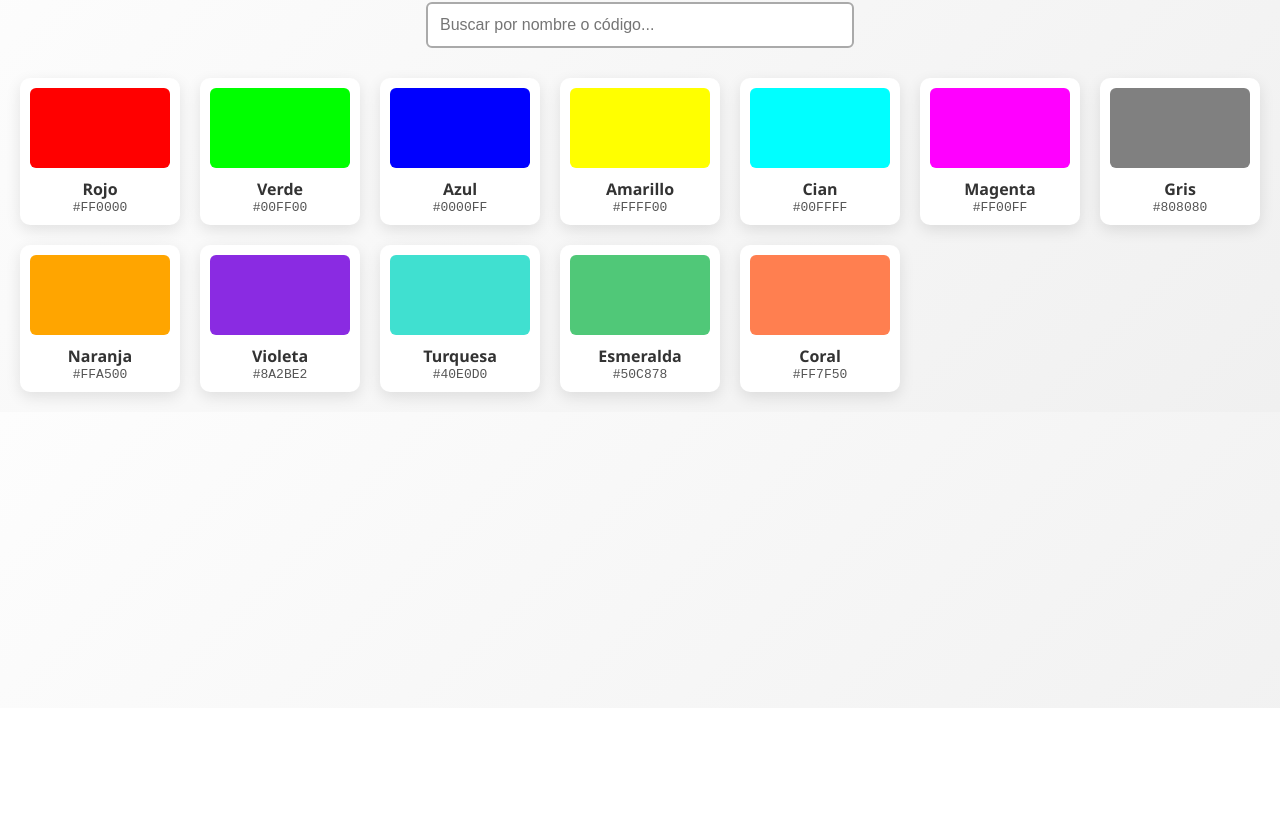
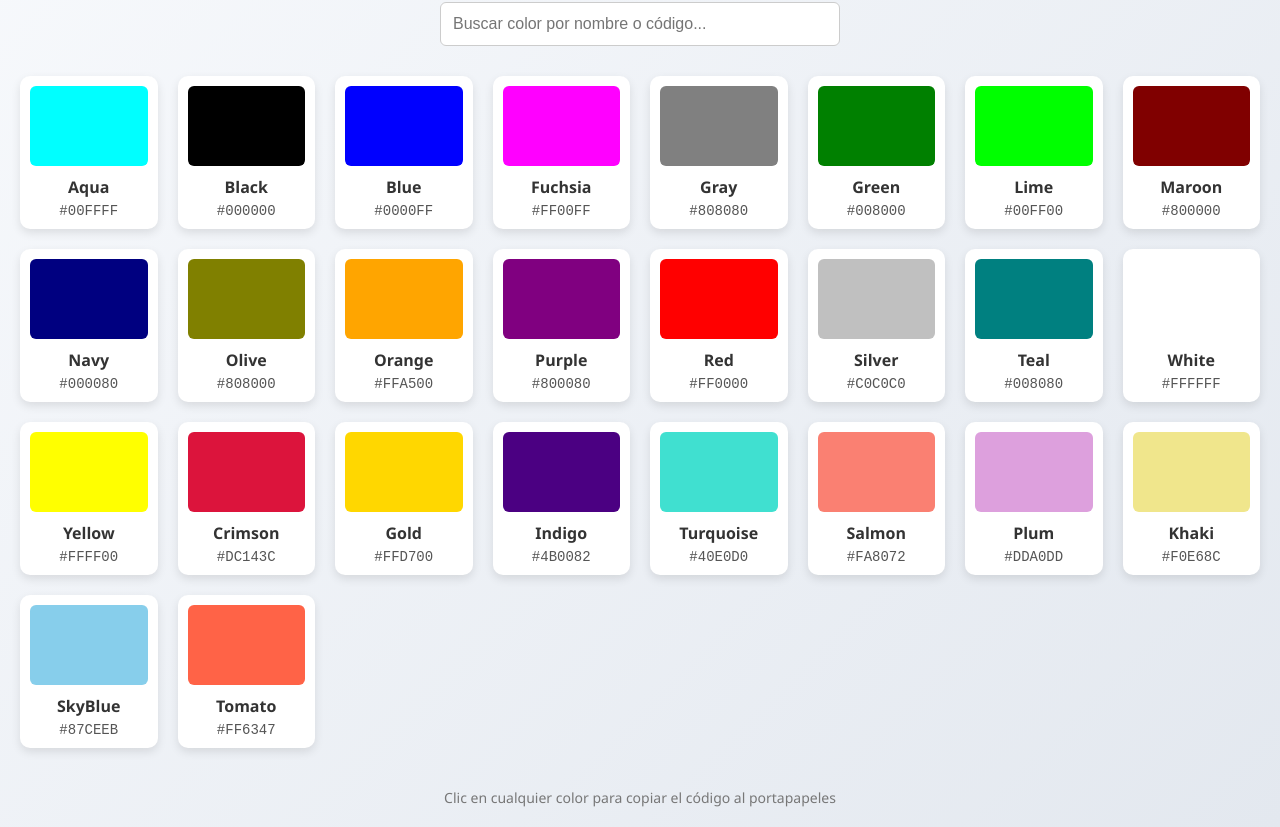
Before and after one commit to ElWawin/ColorCode, a plain HTML site: page index.html in a window 1280 px wide. Shown: the part 92-919 px from the top of the page. Before the commit the page ends 800 px from the top, so only its background shows below. Drawn offline with Linux system fonts and the light colour scheme.

Commit message:
Update index.html

```diff
--- a/index.html
+++ b/index.html
@@ -1,21 +1,28 @@
 <!DOCTYPE html>
 <html lang="es">
 <head>
-  <meta charset="UTF-8" />
-  <meta name="viewport" content="width=device-width, initial-scale=1.0" />
-  <title>Colores Bonitos</title>
+  <meta charset="UTF-8">
+  <title>Selector de Colores HTML</title>
+  <meta name="viewport" content="width=device-width, initial-scale=1.0">
   <style>
+    * {
+      box-sizing: border-box;
+    }
+
     body {
+      font-family: 'Segoe UI', sans-serif;
       margin: 0;
-      font-family: 'Segoe UI', sans-serif;
-      background: linear-gradient(135deg, #fdfdfd, #f0f0f0);
+      padding: 20px;
+      background: linear-gradient(135deg, #f7f9fc, #e3e8ef);
       color: #333;
-      padding: 20px;
     }
+
     h1 {
       text-align: center;
       margin-bottom: 10px;
+      animation: fadeIn 1s ease-out;
     }
+
     #buscador {
       display: block;
       margin: 0 auto 30px auto;
@@ -23,96 +30,126 @@
       font-size: 16px;
       width: 90%;
       max-width: 400px;
-      border: 2px solid #aaa;
+      border: 1px solid #ccc;
       border-radius: 6px;
+      transition: all 0.3s ease;
     }
-    .grid {
+
+    #buscador:focus {
+      border-color: #888;
+      outline: none;
+    }
+
+    .tabla-colores {
       display: grid;
-      grid-template-columns: repeat(auto-fill, minmax(150px, 1fr));
+      grid-template-columns: repeat(auto-fill, minmax(130px, 1fr));
       gap: 20px;
-      animation: fadeIn 1s ease-in-out;
+      animation: slideUp 1s ease;
     }
+
     @keyframes fadeIn {
-      from { opacity: 0; transform: translateY(30px); }
+      from { opacity: 0; transform: translateY(-30px); }
       to { opacity: 1; transform: translateY(0); }
     }
-    .color-card {
-      background: white;
+
+    @keyframes slideUp {
+      from { opacity: 0; transform: translateY(50px); }
+      to { opacity: 1; transform: translateY(0); }
+    }
+
+    .color-box {
+      background: #fff;
       border-radius: 10px;
       padding: 10px;
-      box-shadow: 0 5px 15px rgba(0,0,0,0.1);
+      box-shadow: 0 4px 10px rgba(0,0,0,0.1);
       text-align: center;
-      transition: transform 0.3s, box-shadow 0.3s;
       cursor: pointer;
+      transition: transform 0.2s, box-shadow 0.2s;
     }
-    .color-card:hover {
+
+    .color-box:hover {
       transform: scale(1.05);
-      box-shadow: 0 8px 20px rgba(0,0,0,0.2);
+      box-shadow: 0 6px 16px rgba(0,0,0,0.2);
     }
-    .preview {
+
+    .color-preview {
+      width: 100%;
       height: 80px;
       border-radius: 6px;
       margin-bottom: 10px;
-      transition: background 0.3s ease;
     }
-    .name {
+
+    .color-name {
       font-weight: bold;
+      margin-bottom: 5px;
     }
-    .code {
+
+    .color-code {
       font-family: monospace;
+      font-size: 14px;
       color: #555;
+    }
+
+    .footer {
+      text-align: center;
+      margin-top: 40px;
+      font-size: 14px;
+      color: #777;
     }
   </style>
 </head>
 <body>
 
-  <h1>Tabla de Colores</h1>
-  <input type="text" id="buscador" placeholder="Buscar por nombre o código..." />
-  <div class="grid" id="contenedor"></div>
+  <h1>Selector Profesional de Colores</h1>
+  <input type="text" id="buscador" placeholder="Buscar color por nombre o código...">
+  <div class="tabla-colores" id="tabla"></div>
+
+  <div class="footer">
+    Clic en cualquier color para copiar el código al portapapeles
+  </div>
 
   <script>
     const colores = [
-      { nombre: 'Rojo', codigo: '#FF0000' },
-      { nombre: 'Verde', codigo: '#00FF00' },
-      { nombre: 'Azul', codigo: '#0000FF' },
-      { nombre: 'Amarillo', codigo: '#FFFF00' },
-      { nombre: 'Cian', codigo: '#00FFFF' },
-      { nombre: 'Magenta', codigo: '#FF00FF' },
-      { nombre: 'Gris', codigo: '#808080' },
-      { nombre: 'Naranja', codigo: '#FFA500' },
-      { nombre: 'Violeta', codigo: '#8A2BE2' },
-      { nombre: 'Turquesa', codigo: '#40E0D0' },
-      { nombre: 'Esmeralda', codigo: '#50C878' },
-      { nombre: 'Coral', codigo: '#FF7F50' }
+      { nombre: "Aqua", codigo: "#00FFFF" }, { nombre: "Black", codigo: "#000000" },
+      { nombre: "Blue", codigo: "#0000FF" }, { nombre: "Fuchsia", codigo: "#FF00FF" },
+      { nombre: "Gray", codigo: "#808080" }, { nombre: "Green", codigo: "#008000" },
+      { nombre: "Lime", codigo: "#00FF00" }, { nombre: "Maroon", codigo: "#800000" },
+      { nombre: "Navy", codigo: "#000080" }, { nombre: "Olive", codigo: "#808000" },
+      { nombre: "Orange", codigo: "#FFA500" }, { nombre: "Purple", codigo: "#800080" },
+      { nombre: "Red", codigo: "#FF0000" }, { nombre: "Silver", codigo: "#C0C0C0" },
+      { nombre: "Teal", codigo: "#008080" }, { nombre: "White", codigo: "#FFFFFF" },
+      { nombre: "Yellow", codigo: "#FFFF00" }, { nombre: "Crimson", codigo: "#DC143C" },
+      { nombre: "Gold", codigo: "#FFD700" }, { nombre: "Indigo", codigo: "#4B0082" },
+      { nombre: "Turquoise", codigo: "#40E0D0" }, { nombre: "Salmon", codigo: "#FA8072" },
+      { nombre: "Plum", codigo: "#DDA0DD" }, { nombre: "Khaki", codigo: "#F0E68C" },
+      { nombre: "SkyBlue", codigo: "#87CEEB" }, { nombre: "Tomato", codigo: "#FF6347" },
     ];
 
-    const contenedor = document.getElementById("contenedor");
-    const buscador = document.getElementById("buscador");
+    const tabla = document.getElementById('tabla');
+    const buscador = document.getElementById('buscador');
 
-    function mostrarColores(filtro = "") {
-      contenedor.innerHTML = "";
-      colores
-        .filter(c =>
+    function mostrarColores(filtro = '') {
+      tabla.innerHTML = '';
+      colores.filter(c =>
         c.nombre.toLowerCase().includes(filtro.toLowerCase()) ||
         c.codigo.toLowerCase().includes(filtro.toLowerCase())
-        )
-        .forEach(c => {
-          const div = document.createElement("div");
-          div.className = "color-card";
+      ).forEach(color => {
+        const div = document.createElement('div');
+        div.className = 'color-box';
         div.innerHTML = `
-            <div class="preview" style="background: ${c.codigo}"></div>
-            <div class="name">${c.nombre}</div>
-            <div class="code">${c.codigo}</div>
+          <div class="color-preview" style="background:${color.codigo}"></div>
+          <div class="color-name">${color.nombre}</div>
+          <div class="color-code">${color.codigo}</div>
         `;
         div.onclick = () => {
-            navigator.clipboard.writeText(c.codigo);
-            alert(`Copiado: ${c.codigo}`);
+          navigator.clipboard.writeText(color.codigo);
+          alert(`¡Copiado: ${color.codigo}!`);
         };
-          contenedor.appendChild(div);
+        tabla.appendChild(div);
       });
     }
 
-    buscador.addEventListener("input", () => mostrarColores(buscador.value));
+    buscador.addEventListener('input', () => mostrarColores(buscador.value));
     mostrarColores();
   </script>
 </body>
```
Lines whose indentation alone changed are shown as unchanged.
